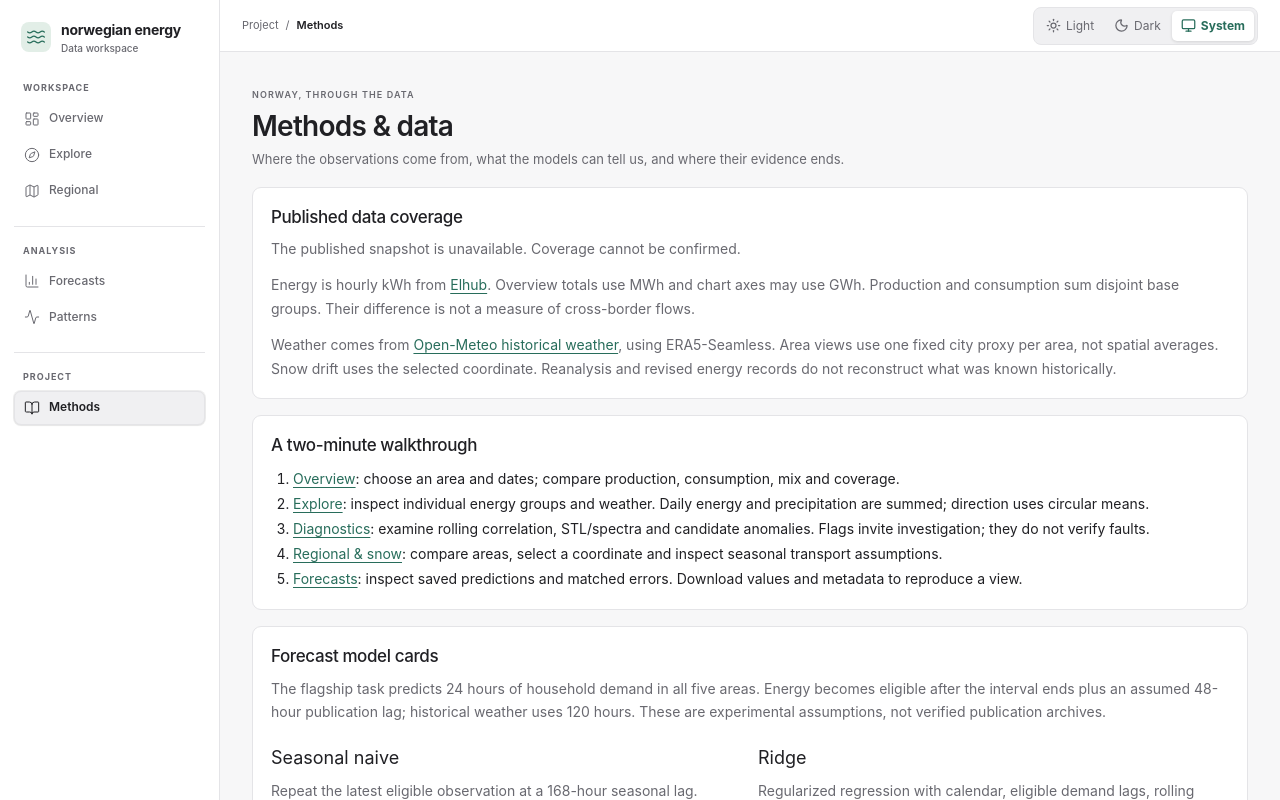
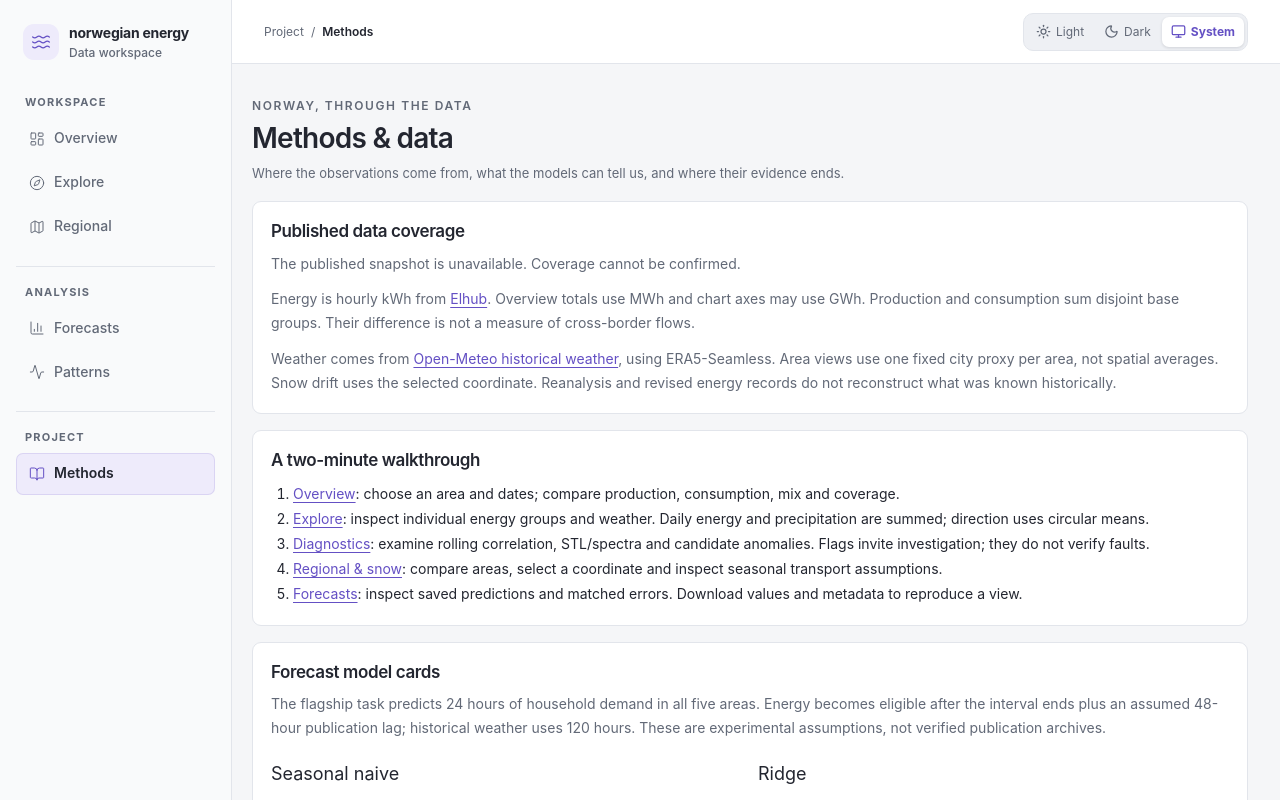
Before and after one commit to TaoM29/norwegian-energy-dashboard, a Next.js app in the folder frontend/: page /methods in a window 1280 px wide. Shown: the top 800 px of the page. Built offline with nearby package versions, Linux system fonts and the light colour scheme; no server answers.

Commit message:
style: refine global dashboard theme and visual tokens

```diff
--- a/frontend/app/globals.css
+++ b/frontend/app/globals.css
@@ -15,7 +15,7 @@
   --color-secondary-foreground: var(--text);
 }
 :root {
-  font-family: -apple-system, BlinkMacSystemFont, "Segoe UI", sans-serif;
+  font-family: var(--font-sans);
   color: var(--text);
   background: var(--page);
 }
@@ -65,29 +65,29 @@ input:focus-visible {
 }
 
 main {
-  max-width: 1530px;
+  max-width: 1600px;
   margin: 0 auto;
-  padding: 37px 40px 20px;
+  padding: 32px;
 }
 .page-heading {
   display: flex;
   justify-content: space-between;
   align-items: center;
   gap: 20px;
-  margin-bottom: 29px;
+  margin-bottom: 28px;
 }
 .eyebrow {
-  font-size: 10px;
+  font-size: 12px;
   font-weight: 600;
   letter-spacing: 1.6px;
   color: var(--text-muted);
   margin-bottom: 9px;
 }
 h1 {
-  font-size: 35px;
-  line-height: 1.1;
-  letter-spacing: -1.4px;
-  font-weight: 500;
+  font-size: clamp(26px, 2.3vw, 32px);
+  line-height: 1.2;
+  letter-spacing: -0.9px;
+  font-weight: 600;
   margin: 0 0 11px;
 }
 h1 > span {
@@ -96,47 +96,55 @@ h1 > span {
 .page-heading p {
   color: var(--text-muted);
   margin: 0;
-  font-size: 12px;
+  max-width: 650px;
+  font-size: 14px;
+  line-height: 1.65;
 }
-.page-heading button {
-  font-size: 11px;
-  background: var(--surface);
-  height: 36px;
-  box-shadow: none;
-  color: var(--text-muted);
+.page-actions {
+  display: flex;
+  align-items: center;
+  justify-content: flex-end;
+  flex-wrap: wrap;
+  gap: 12px;
+}
+.page-actions .reading-guide {
+  margin: 0;
 }
 .filterbar {
   display: flex;
   align-items: center;
-  gap: 20px;
+  gap: 28px;
   border: 1px solid var(--border);
-  border-radius: 9px;
+  border-radius: var(--panel-radius);
   background: var(--surface);
-  padding: 15px 18px;
+  padding: 18px 20px;
 }
 .field-label {
   display: block;
-  font-size: 10px;
-  letter-spacing: 1px;
+  font-size: 12px;
+  letter-spacing: 0.04em;
   color: var(--text-muted);
-  margin-bottom: 7px;
+  margin-bottom: 8px;
   font-weight: 600;
 }
 .area-tabs {
   display: flex;
   gap: 4px;
+  padding: 3px;
+  background: var(--surface-muted);
+  border-radius: 11px;
 }
 .area-tabs button {
   border: 1px solid transparent;
   background: transparent;
   color: var(--text-muted);
-  font-size: 11px;
-  height: 29px;
-  padding: 0 13px;
-  border-radius: 5px;
+  font-size: 12px;
+  min-height: 34px;
+  padding: 0 16px;
+  border-radius: 8px;
 }
 .area-tabs button[aria-pressed="true"] {
-  background: var(--surface-muted);
+  background: var(--surface);
   border-color: var(--border);
   color: var(--accent);
   font-weight: 600;
@@ -146,7 +154,7 @@ h1 > span {
   justify-content: space-between;
   gap: 10px;
   align-items: center;
-  font-size: 10px;
+  font-size: 12px;
   color: var(--text-muted);
   margin: 22px 0 17px;
 }
@@ -158,7 +166,7 @@ h1 > span {
   font-weight: 500;
 }
 .scope-code {
-  font-size: 10px;
+  font-size: 12px;
   padding: 3px 5px;
   background: var(--surface-muted);
   border-radius: 3px;
@@ -167,50 +175,66 @@ h1 > span {
 }
 .metrics {
   display: grid;
-  grid-template-columns: repeat(4, 1fr);
-  border: 1px solid var(--border);
-  background: var(--surface);
-  border-radius: 9px;
-  margin-bottom: 23px;
-  padding: 21px 0;
+  grid-template-columns: repeat(4, minmax(0, 1fr));
+  gap: 16px;
+  margin-bottom: 24px;
 }
 .metric {
-  padding: 0 23px;
-  border-right: 1px solid var(--surface-muted);
+  --metric-colour: var(--chart-series-1);
+  min-width: 0;
+  padding: 20px;
+  border: 1px solid var(--border);
+  border-radius: var(--panel-radius);
+  background: var(--surface);
+  box-shadow: var(--panel-shadow);
 }
-.metric:last-child {
-  border: 0;
-}
+.metric-consumption { --metric-colour: var(--chart-series-3); }
+.metric-balance { --metric-colour: var(--chart-series-4); }
+.metric-hydro { --metric-colour: var(--chart-series-2); }
 .metric-label {
   display: flex;
   justify-content: space-between;
-  gap: 10px;
+  gap: 8px;
   align-items: center;
-  font-size: 10px;
+  font-size: 13px;
   color: var(--text-muted);
 }
-.metric-label > span {
-  color: var(--text-muted);
+.metric-title {
+  display: flex;
+  align-items: center;
+  gap: 9px;
+  line-height: 1.4;
+}
+.metric-icon {
+  display: grid;
+  place-items: center;
+  width: 34px;
+  height: 34px;
+  flex-shrink: 0;
+  color: var(--metric-colour);
+  background: color-mix(in srgb, var(--metric-colour) 13%, transparent);
+  border-radius: 10px;
 }
 .metric-value {
-  font-size: 29px;
-  font-weight: 500;
-  letter-spacing: -1px;
-  margin: 14px 0 9px;
+  font-size: clamp(26px, 2.25vw, 34px);
+  font-weight: 600;
+  letter-spacing: -0.9px;
+  margin: 20px 0 8px;
   font-variant-numeric: tabular-nums;
+  line-height: 1.15;
 }
 .metric-value > span {
-  font-size: 12px;
+  font-size: 13px;
   color: var(--text-muted);
   font-weight: 400;
   margin-left: 7px;
   letter-spacing: 0;
 }
 .metric p {
-  font-size: 10px;
+  font-size: 12px;
   color: var(--text-muted);
   margin: 0;
-  line-height: 1.5;
+  line-height: 1.55;
 }
 .main-grid {
   display: grid;
@@ -219,9 +243,9 @@ h1 > span {
 }
 .panel {
   border: 1px solid var(--border);
-  border-radius: 9px;
-  box-shadow: none;
-  padding: 24px;
+  border-radius: var(--panel-radius);
+  box-shadow: var(--panel-shadow);
+  padding: 26px;
   scroll-margin-top: 20px;
 }
 .panel-heading {
@@ -231,21 +255,21 @@ h1 > span {
   align-items: center;
 }
 h2 {
-  font-size: 17px;
+  font-size: 19px;
   letter-spacing: -0.4px;
-  line-height: 1.3;
-  font-weight: 500;
+  line-height: 1.35;
+  font-weight: 600;
   margin: 0;
 }
 .panel-heading .eyebrow {
-  font-size: 10px;
+  font-size: 12px;
   margin-bottom: 8px;
   letter-spacing: 1.4px;
 }
 .legend {
   display: flex;
   gap: 12px;
-  font-size: 10px;
+  font-size: 12px;
   color: var(--text-muted);
 }
 .legend > span,
@@ -262,25 +286,25 @@ i {
   flex-shrink: 0;
 }
 .production-dot {
-  background: var(--accent);
+  background: var(--chart-series-1);
 }
 .consumption-dot {
-  background: var(--warning);
+  background: var(--chart-gold);
 }
 .axis-note {
-  font-size: 10px;
+  font-size: 12px;
   margin: 24px 0 2px;
   color: var(--text-muted);
 }
 .chart {
-  height: 245px;
+  height: 300px;
   width: 100%;
 }
 .chart-foot {
   display: flex;
   justify-content: space-between;
   gap: 12px;
-  font-size: 10px;
+  font-size: 12px;
   color: var(--text-muted);
   border-top: 1px solid var(--surface-muted);
   padding-top: 16px;
@@ -296,14 +320,14 @@ i {
   margin-top: 22px;
 }
 .small-label {
-  font-size: 10px;
+  font-size: 12px;
   color: var(--text-muted);
 }
 .mix-bar {
   display: flex;
   overflow: hidden;
-  height: 12px;
-  border-radius: 4px;
+  height: 16px;
+  border-radius: 6px;
   gap: 2px;
   margin: 24px 0 20px;
 }
@@ -316,7 +340,7 @@ i {
   gap: 14px;
 }
 .mix-values > div > span {
-  font-size: 10px;
+  font-size: 12px;
   text-transform: capitalize;
   color: var(--text-muted);
 }
@@ -327,7 +351,7 @@ i {
   margin-top: 8px;
 }
 .mix-values small {
-  font-size: 10px;
+  font-size: 12px;
   color: var(--text-muted);
   margin-left: 2px;
 }
@@ -335,9 +359,10 @@ i {
   display: flex;
   align-items: flex-start;
   gap: 14px;
-  padding: 25px 17px;
-  background: var(--surface-muted);
-  border-radius: 9px;
+  padding: 26px;
+  border: 1px solid var(--border);
+  background: var(--surface);
+  border-radius: var(--panel-radius);
 }
 .observation-icon {
   display: grid;
@@ -345,27 +370,27 @@ i {
   width: 34px;
   height: 34px;
   border-radius: 50%;
-  background: var(--border);
-  color: var(--accent);
+  background: var(--success-soft);
+  color: var(--success);
   flex-shrink: 0;
 }
 .observation .eyebrow {
-  font-size: 10px;
+  font-size: 12px;
   color: var(--text-muted);
   letter-spacing: 1px;
 }
 .observation h2 {
-  font-size: 16px;
-  color: var(--text-muted);
+  font-size: 18px;
+  color: var(--text);
 }
 .observation p {
-  font-size: 11px;
+  font-size: 12px;
   line-height: 1.8;
   color: var(--text-muted);
   margin: 11px 0 16px;
 }
 .observation a {
-  font-size: 10px;
+  font-size: 12px;
   display: flex;
   gap: 8px;
   align-items: center;
@@ -373,7 +398,7 @@ i {
 }
 .daily-table {
   border-bottom: 1px solid var(--border);
-  font-size: 11px;
+  font-size: 12px;
   margin-top: 18px;
 }
 .daily-table > summary {
@@ -389,7 +414,7 @@ i {
   display: flex;
   align-items: center;
   gap: 12px;
-  font-size: 10px;
+  font-size: 12px;
   color: var(--text-muted);
 }
 .table-scroll {
@@ -428,7 +453,7 @@ footer {
   gap: 20px;
   margin-top: 22px;
   color: var(--text-muted);
-  font-size: 10px;
+  font-size: 12px;
 }
 footer > div {
   display: flex;
@@ -455,7 +480,7 @@ footer code {
 .state-panel {
   min-height: 380px;
   border: 1px solid var(--border);
-  border-radius: 9px;
+  border-radius: var(--panel-radius);
   background: var(--surface);
   padding: 70px 30px;
   display: flex;
@@ -488,7 +513,7 @@ footer code {
     padding-top: 48px;
   }
   .chart {
-    height: 305px;
+    height: 340px;
   }
 }
 @media (max-width: 1200px) {
@@ -500,13 +525,10 @@ footer code {
     gap: 14px;
   }
   .metric {
-    padding: 0 16px;
+    padding: 18px;
   }
   .metric-label {
-    font-size: 10px;
-  }
-  .metric-label > span {
-    display: none;
+    font-size: 12px;
   }
   .metric-value {
     font-size: 25px;
@@ -521,6 +543,10 @@ footer code {
     flex-direction: column;
     gap: 5px;
   }
+}
+@media (min-width: 801px) and (max-width: 1150px) {
+  .metrics { grid-template-columns: repeat(2, minmax(0, 1fr)); }
+  .page-heading { align-items: flex-start; flex-wrap: wrap; }
 }
 @media (max-width: 950px) {
   .main-grid {
@@ -548,10 +574,15 @@ footer code {
   h1 {
     font-size: 29px;
   }
+  .page-heading {
+    flex-wrap: wrap;
+  }
   .page-heading p {
-    font-size: 11px;
-    line-height: 1.7;
-    max-width: 235px;
+    font-size: 13px;
+    line-height: 1.65;
+  }
+  .page-actions {
+    justify-content: flex-start;
   }
   .page-heading > button {
     width: 34px;
@@ -561,7 +592,7 @@ footer code {
     gap: 0;
   }
   .eyebrow {
-    font-size: 10px;
+    font-size: 12px;
   }
   .filterbar {
     padding: 13px;
@@ -581,31 +612,34 @@ footer code {
     align-items: flex-start;
     flex-direction: column;
     margin: 19px 0 15px;
-    font-size: 10px;
+    font-size: 12px;
     gap: 7px;
   }
   .metrics {
-    grid-template-columns: 1fr 1fr;
-    padding: 0;
+    grid-template-columns: repeat(2, minmax(0, 1fr));
+  }
+  .metrics {
+    gap: 12px;
   }
   .metric {
-    padding: 17px 15px;
+    padding: 16px 14px;
   }
-  .metric:nth-child(2) {
-    border-right: 0;
-  }
-  .metric:nth-child(-n + 2) {
-    border-bottom: 1px solid var(--surface-muted);
+  .metric-title {
+    flex-wrap: wrap;
+    gap: 8px;
   }
   .metric-label {
-    font-size: 10px;
+    align-items: flex-start;
+  }
+  .metric-label {
+    font-size: 12px;
   }
   .metric-value {
     font-size: 25px;
     margin: 10px 0 7px;
   }
   .metric p {
-    font-size: 10px;
+    font-size: 12px;
   }
   .panel {
     padding: 19px 16px;
@@ -618,7 +652,7 @@ footer code {
   }
   .legend {
     flex-direction: column;
-    font-size: 10px;
+    font-size: 12px;
     gap: 5px;
   }
   .chart {
@@ -628,7 +662,7 @@ footer code {
     margin-top: 18px;
   }
   .chart-foot {
-    font-size: 10px;
+    font-size: 12px;
     line-height: 1.6;
   }
   .main-grid,
@@ -650,14 +684,14 @@ footer code {
   }
   footer {
     flex-direction: column;
-    font-size: 10px;
+    font-size: 12px;
     gap: 15px;
   }
   footer summary {
     text-align: left;
   }
   .daily-table summary > span {
-    font-size: 10px;
+    font-size: 12px;
   }
 }
 @media (prefers-reduced-motion: reduce) {
@@ -684,17 +718,17 @@ footer code {
   min-height: 100vh;
 }
 .workspace {
-  width: calc(100% - 220px);
-  margin-left: 220px;
+  width: calc(100% - var(--sidebar-width));
+  margin-left: var(--sidebar-width);
 }
 .site-sidebar {
   position: fixed;
   z-index: 20;
   inset: 0 auto 0 0;
-  width: 220px;
-  padding: 18px 14px;
+  width: var(--sidebar-width);
+  padding: 22px 16px;
   overflow-y: auto;
-  background: var(--surface);
+  background: var(--sidebar);
   border-right: 1px solid var(--border);
 }
 .site-brand {
@@ -710,9 +744,9 @@ footer code {
 .site-mark {
   display: grid;
   place-items: center;
-  width: 30px;
-  height: 30px;
-  border-radius: 8px;
+  width: 36px;
+  height: 36px;
+  border-radius: 11px;
   color: var(--accent);
   background: var(--accent-soft);
   flex: 0 0 auto;
@@ -721,14 +755,14 @@ footer code {
   display: block;
   margin-top: 1px;
   color: var(--text-muted);
-  font-size: 10px;
+  font-size: 12px;
   font-weight: 450;
   letter-spacing: 0;
 }
 .site-navigation {
   display: grid;
   gap: 18px;
-  margin-top: 25px;
+  margin-top: 32px;
 }
 .site-navigation-group + .site-navigation-group {
   padding-top: 17px;
@@ -738,7 +772,7 @@ footer code {
   display: block;
   margin: 0 9px 7px;
   color: var(--text-muted);
-  font-size: 9px;
+  font-size: 11px;
   font-weight: 650;
   letter-spacing: 0.11em;
   text-transform: uppercase;
@@ -751,12 +785,12 @@ footer code {
   display: flex;
   align-items: center;
   gap: 9px;
-  min-height: 34px;
-  padding: 7px 9px;
+  min-height: 42px;
+  padding: 10px 12px;
   border: 1px solid transparent;
   border-radius: 7px;
   color: var(--text-muted);
-  font-size: 12px;
+  font-size: 14px;
   font-weight: 480;
   line-height: 1.2;
   transition:
@@ -774,21 +808,20 @@ footer code {
 }
 .site-navigation a[aria-current="page"] {
   color: var(--text);
-  background: var(--surface-muted);
-  border-color: var(--border);
-  box-shadow: var(--control-shadow);
+  background: var(--accent-soft);
+  border-color: color-mix(in srgb, var(--accent) 15%, transparent);
   font-weight: 600;
 }
 .site-navigation a[aria-current="page"] svg {
-  color: currentColor;
+  color: var(--accent);
 }
 .site-header {
   position: sticky;
   z-index: 15;
   top: 0;
-  height: 52px;
-  margin-left: 220px;
-  padding: 0 22px;
+  height: 64px;
+  margin-left: var(--sidebar-width);
+  padding: 0 32px;
   display: flex;
   align-items: center;
   justify-content: space-between;
@@ -803,7 +836,7 @@ footer code {
   gap: 7px;
   min-width: 0;
   color: var(--text-muted);
-  font-size: 11px;
+  font-size: 12px;
 }
 .site-header-context strong {
   overflow: hidden;
@@ -814,63 +847,31 @@ footer code {
 }
 .workspace > main,
 main.analysis-main {
-  width: calc(100% - 220px);
-  max-width: none;
-  margin: 0 0 0 220px;
-  padding: 30px 32px;
+  width: calc(100% - var(--sidebar-width));
+  max-width: 1600px;
+  margin: 0 0 0 var(--sidebar-width);
+  padding: 32px;
 }
 .workspace > main {
   width: 100%;
   margin: 0;
 }
-.page-heading,
 .analysis-heading {
-  margin-bottom: 18px;
+  margin-bottom: 24px;
 }
-.page-heading h1,
 .analysis-heading h1 {
-  font-size: clamp(24px, 2.2vw, 28px);
-  line-height: 1.15;
-  letter-spacing: -0.75px;
+  margin: 0 0 10px;
+  font-size: clamp(26px, 2.3vw, 32px);
+  line-height: 1.2;
+  letter-spacing: -0.9px;
   font-weight: 600;
 }
-.page-heading p,
 .analysis-heading p {
-  max-width: 700px;
+  max-width: 760px;
   color: var(--text-muted);
-  font-size: 13px;
-  line-height: 1.55;
-}
-.eyebrow {
-  color: var(--text-muted);
-  font-size: 9px;
-  letter-spacing: 0.12em;
-}
-.panel,
-.analysis-panel {
-  border-radius: 9px;
-  box-shadow: none;
-}
-.filterbar,
-.analysis-controls {
-  border-radius: 9px;
-}
-.filterbar {
-  padding: 12px 14px;
-}
-.area-tabs button {
-  border-radius: 999px;
-}
-.metrics {
-  padding: 15px 0;
-  border-radius: 9px;
-}
-.metric {
-  padding: 0 18px;
-}
-.metric-value {
-  margin: 8px 0 5px;
-  font-size: 24px;
+  font-size: 14px;
+  line-height: 1.65;
+  margin: 0;
 }
 .reading-guide {
   max-width: 820px;
@@ -918,9 +919,9 @@ button:active:not(:disabled) {
   transform: scale(0.96);
 }
 .fixture-banner {
-  padding: 9px 24px 9px 244px;
+  padding: 10px 24px 10px calc(var(--sidebar-width) + 24px);
   text-align: center;
-  font-size: 11px;
+  font-size: 12px;
 }
 @media (max-width: 1000px) {
   .workspace > main,
@@ -969,7 +970,7 @@ button:active:not(:disabled) {
     position: sticky;
     height: 48px;
     margin-left: 0;
-    padding: 0 16px;
+    padding: 0 18px;
   }
   .workspace {
     width: 100%;
@@ -1055,7 +1056,7 @@ button:active:not(:disabled) {
     min-height: 44px;
     padding: 8px 12px;
     border: 1px solid var(--border);
-    border-radius: 9px;
+    border-radius: var(--panel-radius);
     background: var(--surface);
     color: var(--text);
     font: inherit;
--- a/frontend/components/theme.css
+++ b/frontend/components/theme.css
@@ -1,68 +1,81 @@
+/* Shared surfaces, typography and semantic chart colours. */
 :root {
   color-scheme: light;
-  --action: #6842e8;
-  --on-action: #fff;
-  --control-shadow: 0 0 0 1px #00000012, 0 1px 2px #00000008;
-  --page: #f7f7f8;
+  --font-sans: -apple-system, BlinkMacSystemFont, "Segoe UI", sans-serif;
+  --sidebar-width: 232px;
+  --panel-radius: 16px;
+  --control-radius: 10px;
+  --panel-shadow: 0 2px 8px #17203304, 0 1px 2px #17203303;
+  --control-shadow: 0 1px 2px #17203308;
+  --action: #6650ce;
+  --on-action: #ffffff;
+  --page: #f5f6f8;
   --surface: #ffffff;
-  --surface-muted: #f0f0f2;
+  --surface-muted: #eef0f4;
   --surface-raised: #ffffff;
-  --text: #202024;
-  --text-muted: #696970;
-  --border: #e4e4e7;
-  --border-strong: #d2d2d7;
-  --accent: #286d5b;
-  --accent-hover: #1f594b;
+  --sidebar: #f9fafb;
+  --text: #232630;
+  --text-muted: #626977;
+  --border: #e2e5eb;
+  --border-strong: #c6ccd6;
+  --accent: #6450c4;
+  --accent-hover: #503cae;
   --accent-contrast: #ffffff;
   --on-accent: #ffffff;
-  --accent-soft: #e2eee7;
-  --warning: #8a5a18;
-  --warning-soft: #f7ead0;
-  --danger: #a13f3f;
-  --danger-soft: #f7e2df;
-  --focus: #287966;
-  --chart-grid: #dce3dc;
-  --chart-text: #4f6058;
+  --accent-soft: #eeebfb;
+  --success: #23755a;
+  --success-soft: #e6f3ec;
+  --warning: #896019;
+  --warning-soft: #faf0dc;
+  --danger: #ad454d;
+  --danger-soft: #fbe9eb;
+  --focus: #7761d2;
+  --chart-grid: #e9ecf1;
+  --chart-text: #626977;
   --chart-tooltip: #ffffff;
-  --chart-series-1: #26745f;
-  --chart-series-2: #4c7fa8;
-  --chart-series-3: #b27638;
-  --chart-series-4: #7a6599;
-  --chart-series-5: #9c5353;
-  --chart-gold: #a66b24;
+  --chart-series-1: #248061;
+  --chart-series-2: #3975c9;
+  --chart-series-3: #a87722;
+  --chart-series-4: #8263cf;
+  --chart-series-5: #ba6172;
+  --chart-gold: #a87722;
 }
 
 :root[data-theme="dark"] {
   color-scheme: dark;
-  --action: #7350ff;
-  --control-shadow: 0 0 0 1px #ffffff18, inset 0 1px 0 #ffffff06;
-  --page: #131314;
-  --surface: #181819;
-  --surface-muted: #252527;
-  --surface-raised: #202022;
-  --text: #ededee;
-  --text-muted: #a1a1a8;
-  --border: #2c2c2f;
-  --border-strong: #49494f;
-  --accent: #57c4a0;
-  --accent-hover: #7bd9b8;
-  --accent-contrast: #12231d;
-  --on-accent: #12231d;
-  --accent-soft: #18362c;
-  --warning: #e0b36d;
-  --warning-soft: #4a3922;
-  --danger: #ea9891;
-  --danger-soft: #4b2c2b;
-  --focus: #9bd2bd;
-  --chart-grid: #303035;
-  --chart-text: #bdbdc5;
-  --chart-tooltip: #202022;
-  --chart-series-1: #79bca3;
-  --chart-series-2: #79a9d1;
-  --chart-series-3: #d2a267;
-  --chart-series-4: #ae93ca;
-  --chart-series-5: #d28484;
-  --chart-gold: #d2a267;
+  --panel-shadow: 0 1px 0 #ffffff03, 0 4px 16px #0000000a;
+  --control-shadow: inset 0 1px 0 #ffffff05, 0 1px 2px #00000012;
+  --action: #715cd2;
+  --page: #111318;
+  --surface: #191c23;
+  --surface-muted: #252933;
+  --surface-raised: #21252e;
+  --sidebar: #15181e;
+  --text: #f0f1f5;
+  --text-muted: #a4abb9;
+  --border: #2c303b;
+  --border-strong: #494f60;
+  --accent: #b09cf4;
+  --accent-hover: #c7b8ff;
+  --accent-contrast: #181226;
+  --on-accent: #181226;
+  --accent-soft: #2b2542;
+  --success: #70c9a5;
+  --success-soft: #1c352d;
+  --warning: #e6bb72;
+  --warning-soft: #382f21;
+  --danger: #f09ba3;
+  --danger-soft: #3e282e;
+  --focus: #b09cf4;
+  --chart-grid: #2c303b;
+  --chart-text: #a4abb9;
+  --chart-tooltip: #21252e;
+  --chart-series-1: #67c7a5;
+  --chart-series-2: #7caaf3;
+  --chart-series-3: #e6bb72;
+  --chart-series-4: #b09cf4;
+  --chart-series-5: #e99aa9;
+  --chart-gold: #e6bb72;
 }
 
 .theme-toggle {
@@ -71,7 +84,7 @@
   gap: 2px;
   padding: 3px;
   border: 1px solid var(--border);
-  border-radius: 8px;
+  border-radius: var(--control-radius);
   background: var(--surface-muted);
   color: var(--text-muted);
 }
@@ -80,7 +93,7 @@
   min-height: 30px;
   padding: 5px 9px;
   border: 0;
-  border-radius: 5px;
+  border-radius: 7px;
   background: transparent;
   color: inherit;
   font: inherit;
```
